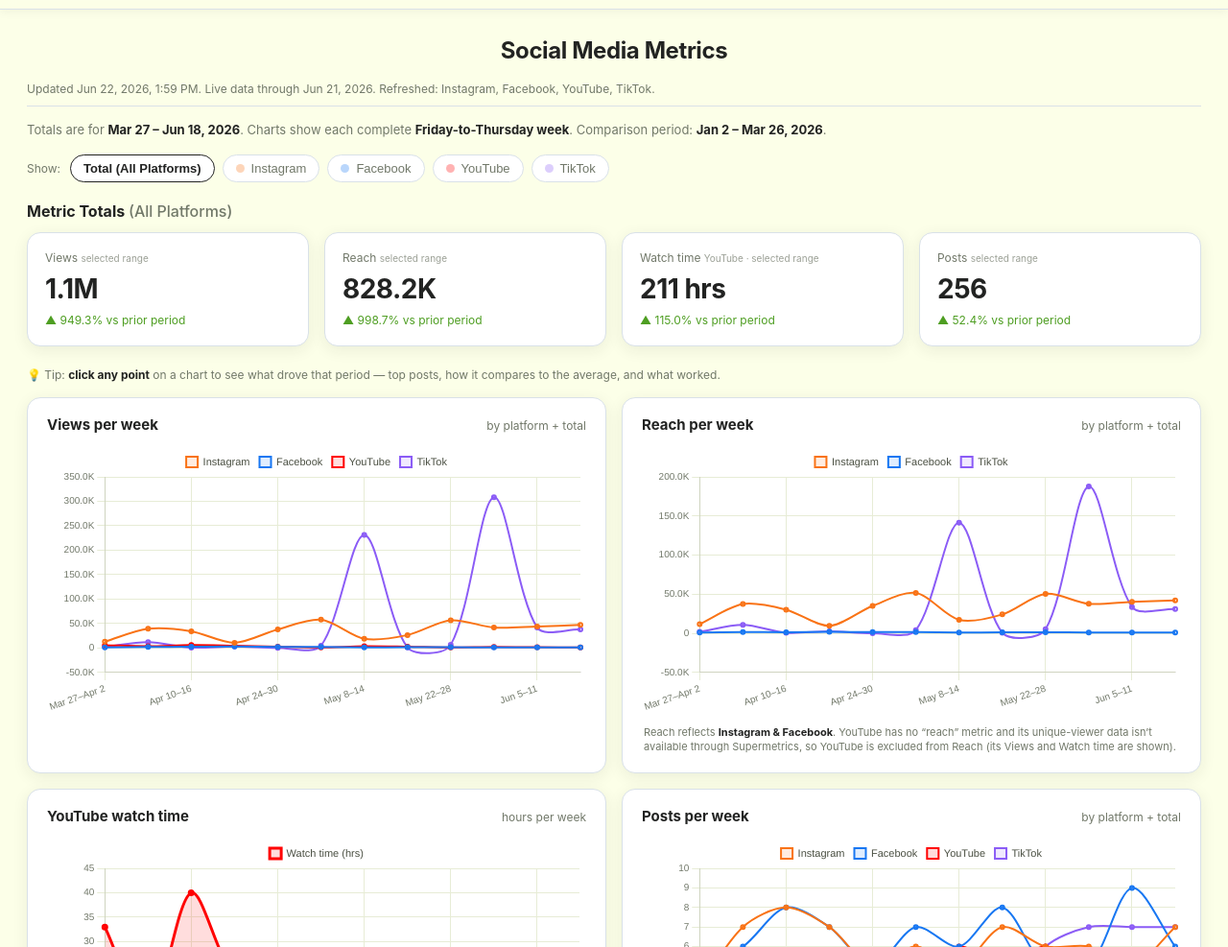
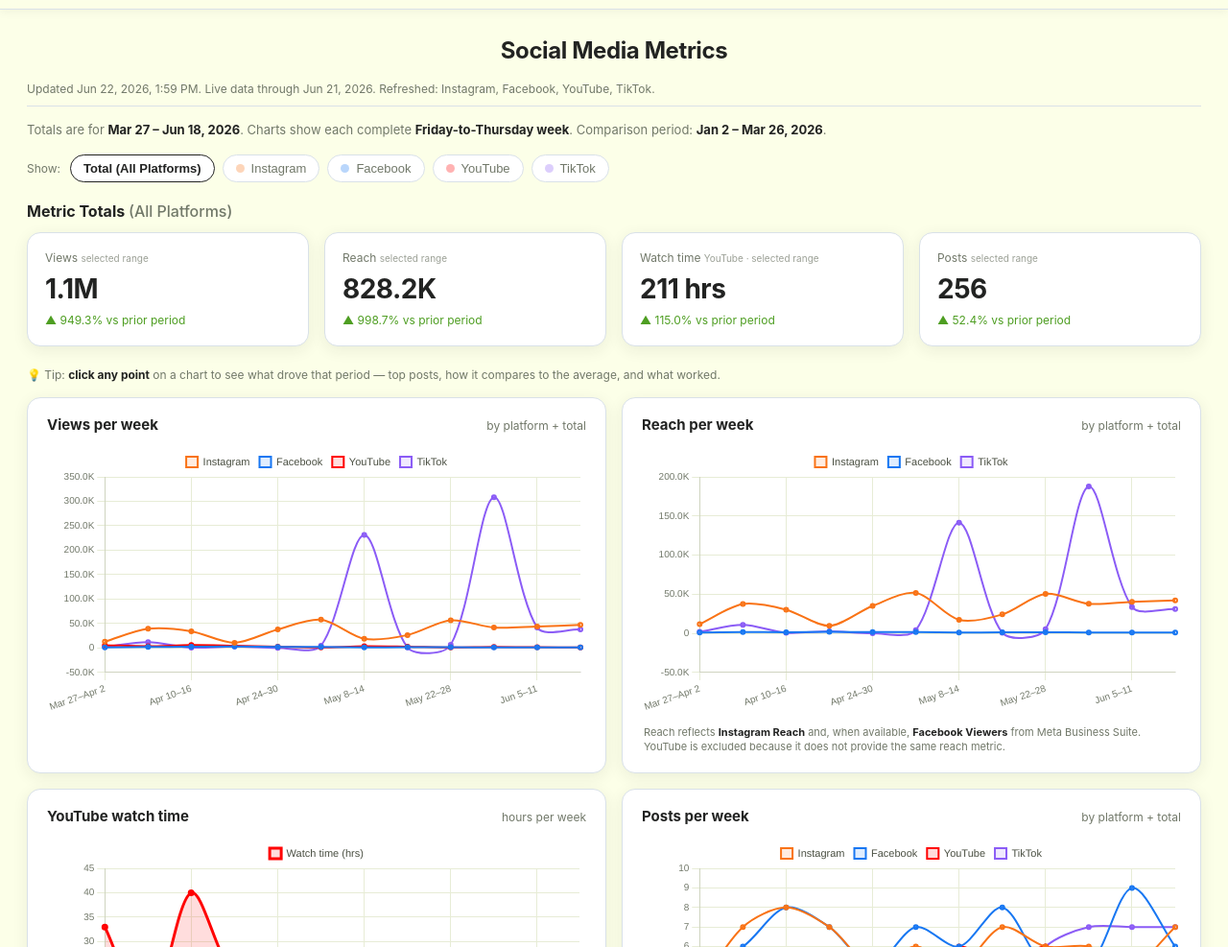
Before and after one commit to julesdearmon/better-dog-socials-dashboard, a plain HTML site: page index.html in a window 1280 px wide. Shown: the part 113-1100 px from the top of the page at 96% size. Drawn offline with nearby package versions, Linux system fonts and the light colour scheme; no server answers.

Commit message:
Target Meta Business Suite content metrics

```diff
--- a/index.html
+++ b/index.html
@@ -79,7 +79,7 @@
       <div class="card chart-card">
         <div class="card-head"><h2 id="reachTitle">Reach</h2><span class="card-sub">by platform + total</span></div>
         <div class="chart-box"><canvas id="reachChart"></canvas></div>
-        <p class="chart-note">Reach reflects <strong>Instagram &amp; Facebook</strong>. YouTube has no “reach” metric and its unique-viewer data isn’t available through Supermetrics, so YouTube is excluded from Reach (its Views and Watch time are shown).</p>
+        <p class="chart-note">Reach reflects <strong>Instagram Reach</strong> and, when available, <strong>Facebook Viewers</strong> from Meta Business Suite. YouTube is excluded because it does not provide the same reach metric.</p>
       </div>
       <div class="card chart-card">
         <div class="card-head"><h2>YouTube watch time</h2><span class="card-sub" id="watchSub">hours</span></div>
```
